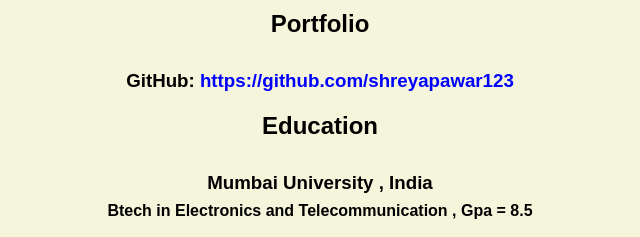
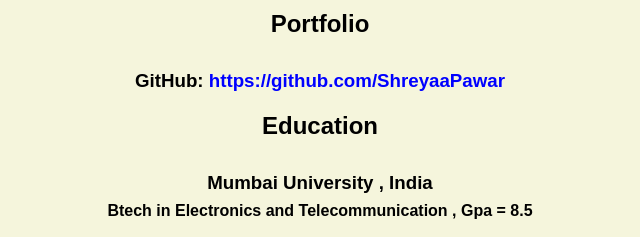
Before and after one commit to ShreyaaPawar/MyPortfolio, a plain HTML site: page resume.html in a window 1280 px wide. Shown: the part 549-786 px from the top of the page, 320-960 px from the left. Drawn offline with Linux system fonts and the light colour scheme.

Commit message:
Update resume.html
Changed Github URL link

```diff
--- a/resume.html
+++ b/resume.html
@@ -26,7 +26,7 @@
     <!-- don't post physical address, personal phone number or other personal information on the web! -->
 
     <h2>Portfolio</h2>
-      <h3>GitHub: <a href="https://github.com/shreyapawar123" target="_blank">https://github.com/shreyapawar123</a></h3>
+      <h3>GitHub: <a href="https://github.com/ShreyaaPawar" target="_blank">https://github.com/ShreyaaPawar</a></h3>
 
     <h2>Education</h2>
 
```
